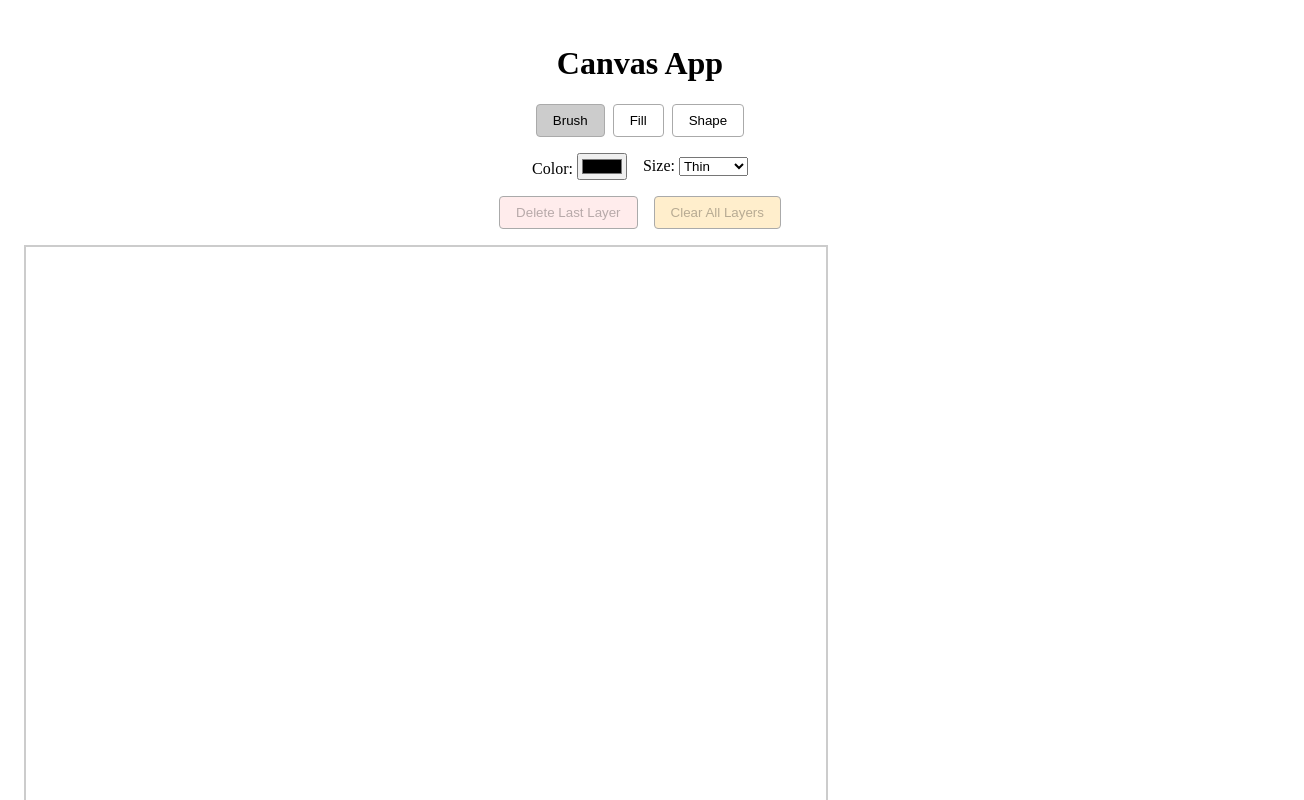
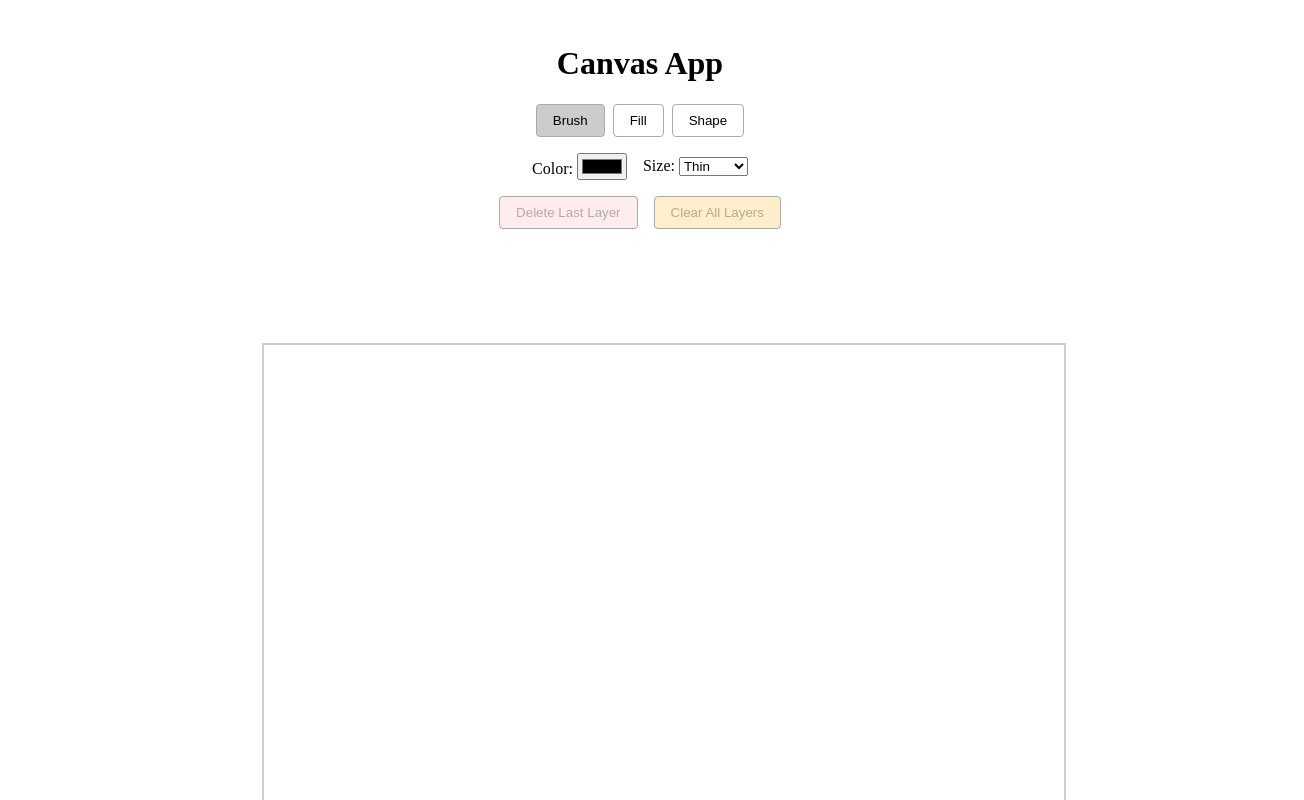
Before and after one commit to SanShaoQian/canvas, a React (Create React App) app: page / in a window 1280 px wide. Shown: the top 800 px of the page, 1304 px wide, since content can reach past the window. Built offline with nearby package versions, Linux system fonts and the light colour scheme.

Commit message:
Centre the canvas

```diff
--- a/src/components/CanvasBrushTool.tsx
+++ b/src/components/CanvasBrushTool.tsx
@@ -91,6 +91,15 @@ const CanvasBrushTool: React.FC = observer(() => {
 
   return (
     <div
+      style={{
+        display: "flex",
+        justifyContent: "center",
+        alignItems: "center",
+        height: "100vh",
+        width: "100vw",
+      }}
+    >
+      <div
         ref={containerRef}
         onMouseDown={handleMouseDown}
         style={{
@@ -102,6 +111,7 @@ const CanvasBrushTool: React.FC = observer(() => {
           userSelect: "none",
         }}
       />
+    </div>
   );
 });
 
```
Lines whose indentation alone changed are shown as unchanged.
